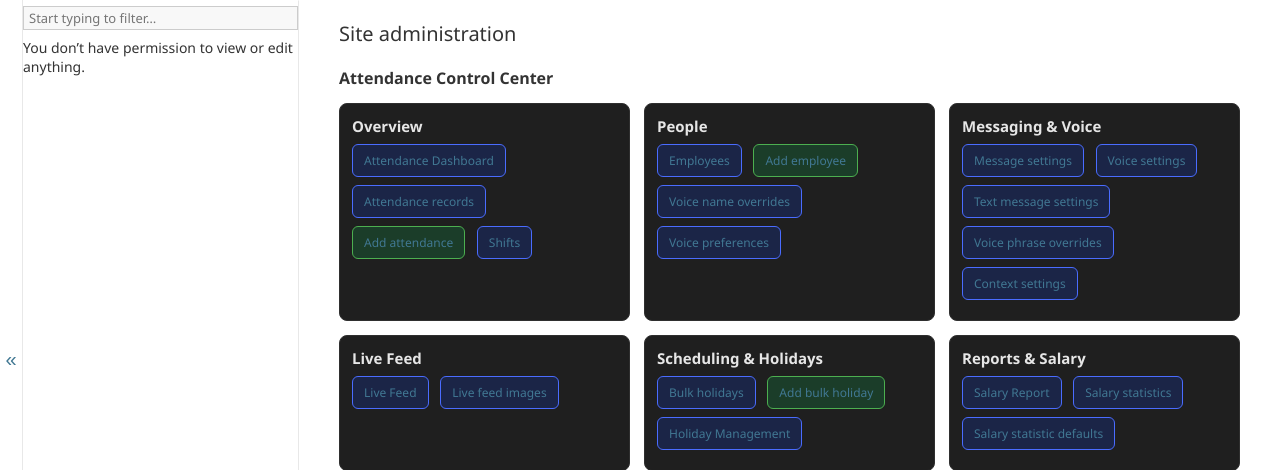
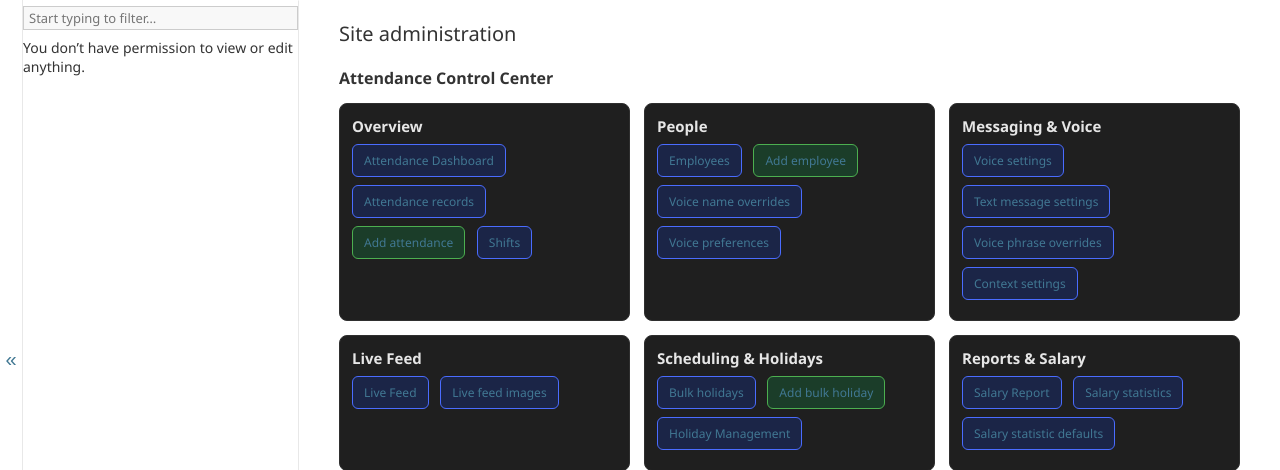
Before and after one commit to omar4917/Enterprise-HR-Backend, a Django app: page /admin/ in a window 1280 px wide. Shown: the part 82-552 px from the top of the page. Run offline with Django 5.2, Linux system fonts and the light colour scheme; the visitor is signed in with stand-in values (Sample User, id 1).

Commit message:
Remove message settings link from admin index

```diff
--- a/attendance/templates/admin/index.html
+++ b/attendance/templates/admin/index.html
@@ -31,7 +31,6 @@
 
   <div class="card">
     <h3>Messaging & Voice</h3>
-    <a class="view" href="{% url 'admin:attendance_messagesetting_changelist' %}">Message settings</a>
     <a class="view" href="{% url 'admin:attendance_voicesetting_changelist' %}">Voice settings</a>
     <a class="view" href="{% url 'admin:attendance_textmessagesetting_changelist' %}">Text message settings</a>
     <a class="view" href="{% url 'admin:attendance_voicephraseoverride_changelist' %}">Voice phrase overrides</a>
```
